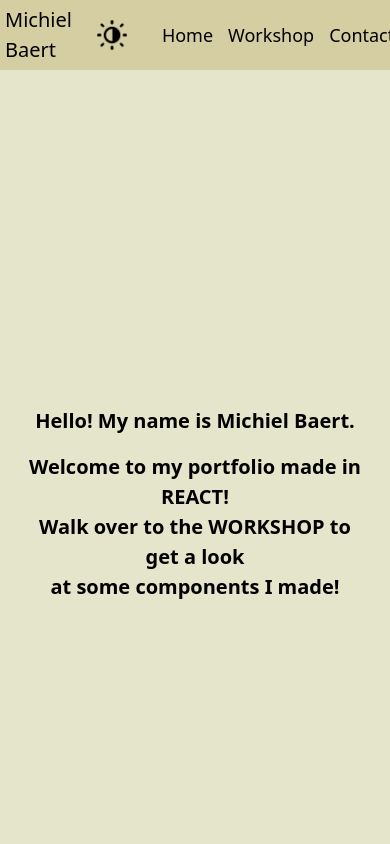
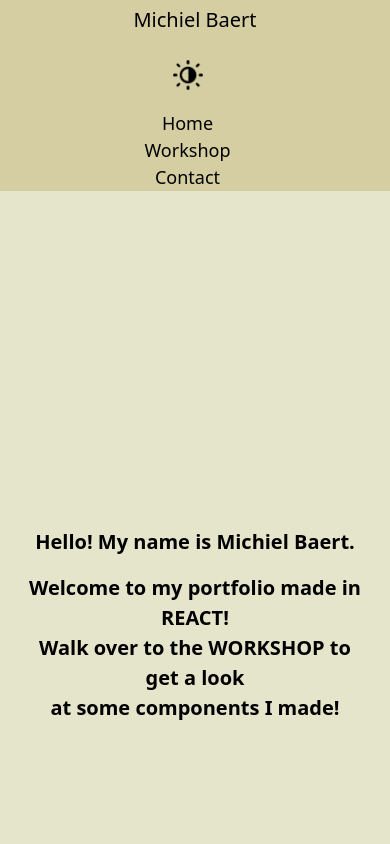
Before and after one commit to den-bee/react-portfolio, a React (Create React App) app: page / in a window 390 px wide. Shown: the top 844 px of the page. Built offline with nearby package versions, Linux system fonts and the light colour scheme.

Commit message:
add navbar mediaquery

```diff
--- a/src/components/NavBar/NavBar.module.css
+++ b/src/components/NavBar/NavBar.module.css
@@ -40,3 +40,17 @@
     text-decoration: none;
     color: black;
 }
+
+@media only screen and (max-width: 395px) {
+    nav {
+        display: flex;
+        flex-direction: column;
+        align-content: space-around;
+    }
+
+    .navLinkContainer {
+        display: flex;
+        flex-direction: column;
+        justify-content: space-between;
+    }
+}
```
